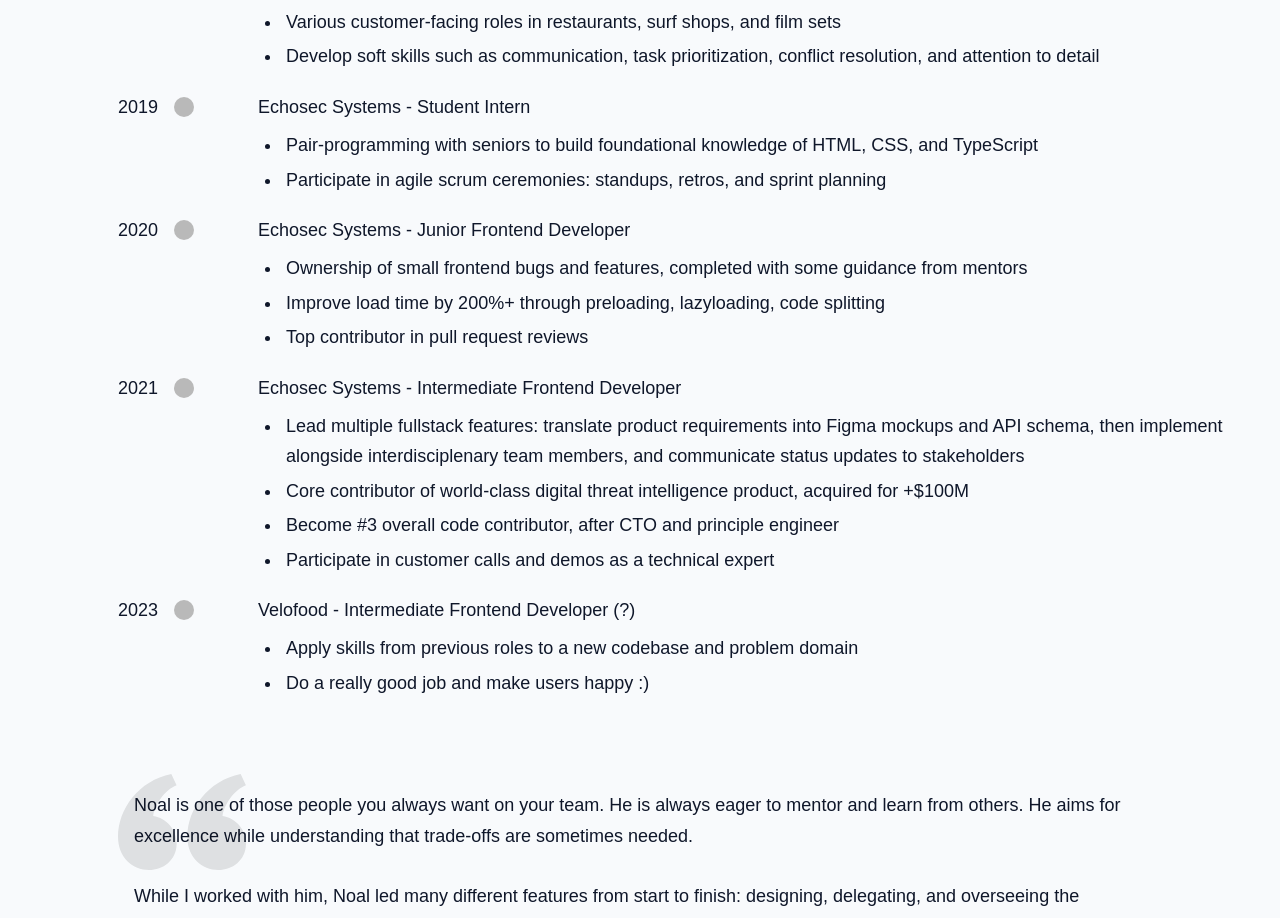
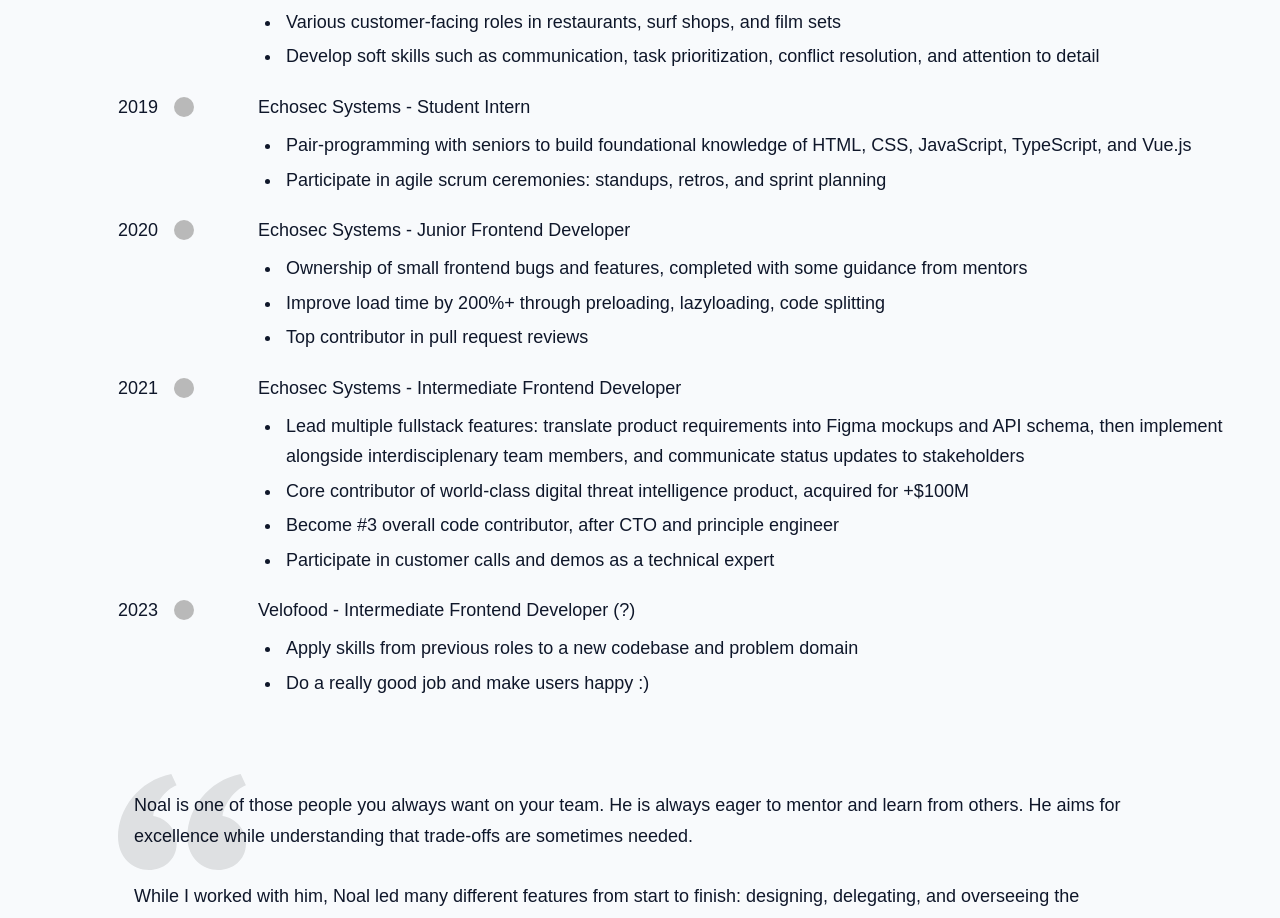
Before and after one commit to noalbalint/atnoal, a React (Vite) app: page /velofood in a window 1280 px wide. Shown: the part 880-1798 px from the top of the page. Built offline with nearby package versions, Linux system fonts and the light colour scheme.

Commit message:
copy edit

```diff
--- a/src/pages/Velofood.tsx
+++ b/src/pages/Velofood.tsx
@@ -173,7 +173,7 @@
               circleSlot={<TimelineDate year='2019' />}
               title="Echosec Systems - Student Intern"
               subtexts={[
-                "Pair-programming with seniors to build foundational knowledge of HTML, CSS, and TypeScript",
+                "Pair-programming with seniors to build foundational knowledge of HTML, CSS, JavaScript, TypeScript, and Vue.js",
                 "Participate in agile scrum ceremonies: standups, retros, and sprint planning",
               ]}
             />
--- a/src/pages/VelofoodMobile.tsx
+++ b/src/pages/VelofoodMobile.tsx
@@ -115,7 +115,7 @@
           <TimelineItem
             title="Echosec Systems - Student Intern"
             subtexts={[
-              "Pair-programming with seniors to build foundational knowledge of HTML, CSS, and TypeScript",
+              "Pair-programming with seniors to build foundational knowledge of HTML, CSS, Javascript, TypeScript, and Vue",
               "Participate in agile scrum ceremonies: standups, retros, and sprint planning",
             ]}
           />
```
